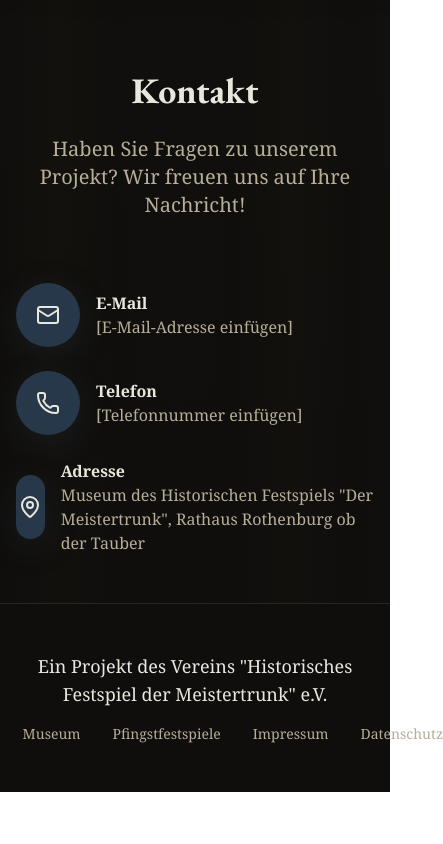
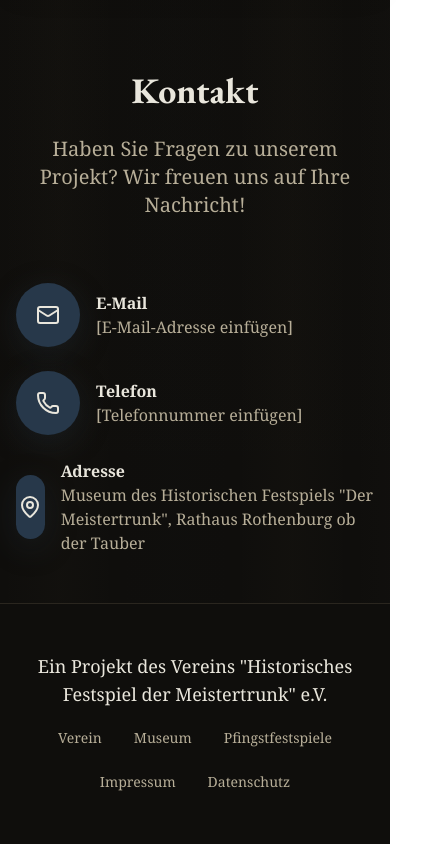
Before and after one commit to yuzl/rothenburg.anno1631, an Astro site: page / in a window 390 px wide. Shown: the part 6574-7418 px from the top of the page, 443 px wide, since content can reach past the window. Before the commit the page ends 7366 px from the top, so only its background shows below. Built offline with nearby package versions, Linux system fonts and the light colour scheme; Astro itself is replaced by a stand-in of ours.

Commit message:
fix: footer nav on mobile viewports

```diff
--- a/src/components/landingpage.tsx
+++ b/src/components/landingpage.tsx
@@ -631,38 +631,41 @@ const LandingPage: React.FC = () => {
             <p className="mb-4 text-lg" style={{ color: '#e9e6dc' }}>
               {content.footer.projectInfo}
             </p>
-            <div className="flex justify-center space-x-8 text-sm" style={{ color: '#b7ae98' }}>
+            <div
+              className="flex flex-wrap justify-center gap-4 text-sm sm:gap-8"
+              style={{ color: '#b7ae98' }}
+            >
               <a
                 href="#"
-                className="hover:text-c3a86b transition-colors"
+                className="hover:text-c3a86b px-2 py-1 transition-colors"
                 style={{ color: '#b7ae98' }}
               >
                 Verein
               </a>
               <a
                 href="#"
-                className="hover:text-c3a86b transition-colors"
+                className="hover:text-c3a86b px-2 py-1 transition-colors"
                 style={{ color: '#b7ae98' }}
               >
                 Museum
               </a>
               <a
                 href="#"
-                className="hover:text-c3a86b transition-colors"
+                className="hover:text-c3a86b px-2 py-1 transition-colors"
                 style={{ color: '#b7ae98' }}
               >
                 Pfingstfestspiele
               </a>
               <a
                 href="#"
-                className="hover:text-c3a86b transition-colors"
+                className="hover:text-c3a86b px-2 py-1 transition-colors"
                 style={{ color: '#b7ae98' }}
               >
                 Impressum
               </a>
               <a
                 href="#"
-                className="hover:text-c3a86b transition-colors"
+                className="hover:text-c3a86b px-2 py-1 transition-colors"
                 style={{ color: '#b7ae98' }}
               >
                 Datenschutz
--- a/src/layouts/Layout.astro
+++ b/src/layouts/Layout.astro
@@ -3,7 +3,7 @@ import '@/styles/global.css';
 ---
 
 <!doctype html>
-<html lang="en">
+<html lang="de">
   <head>
     <meta charset="UTF-8" />
     <meta name="viewport" content="width=device-width" />
```
